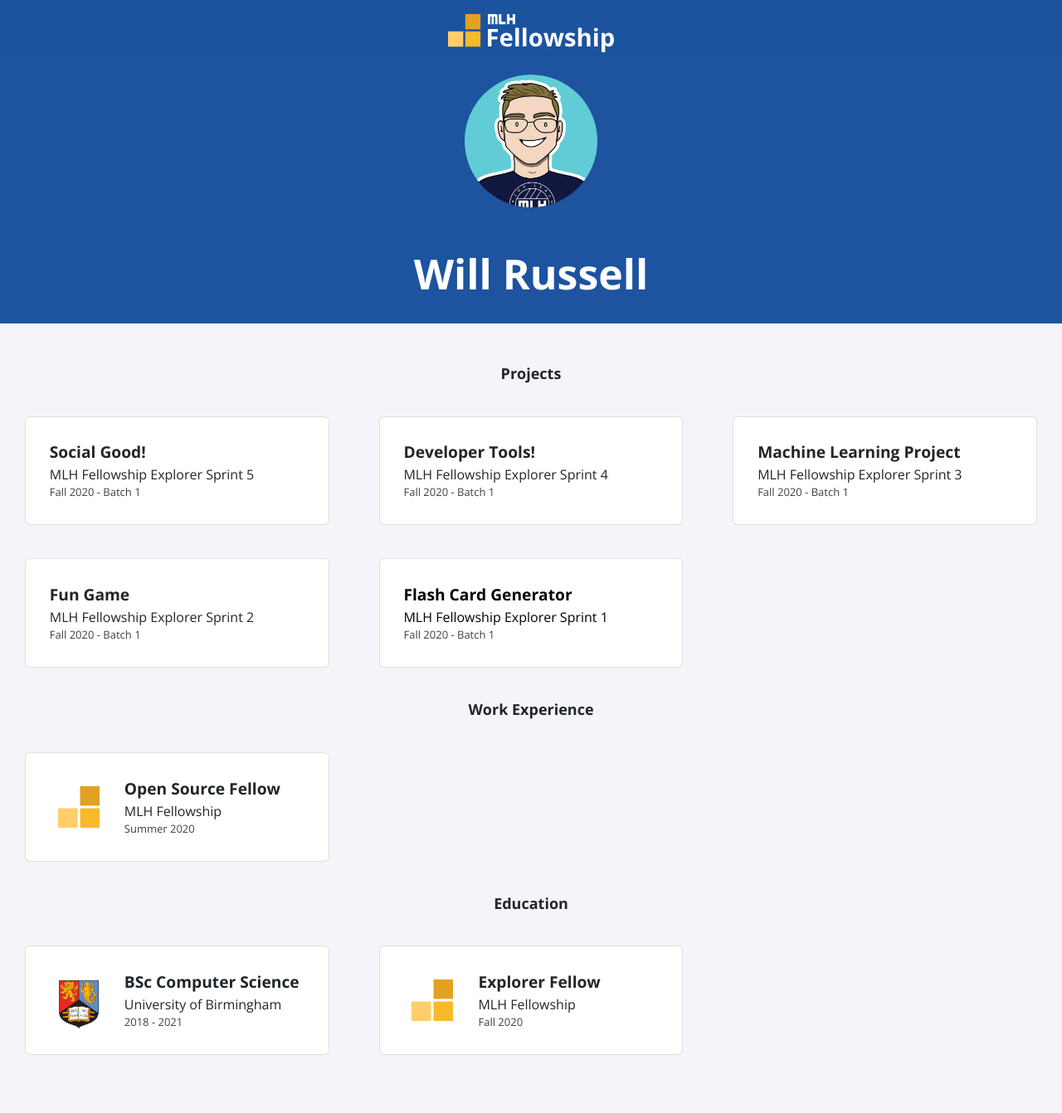
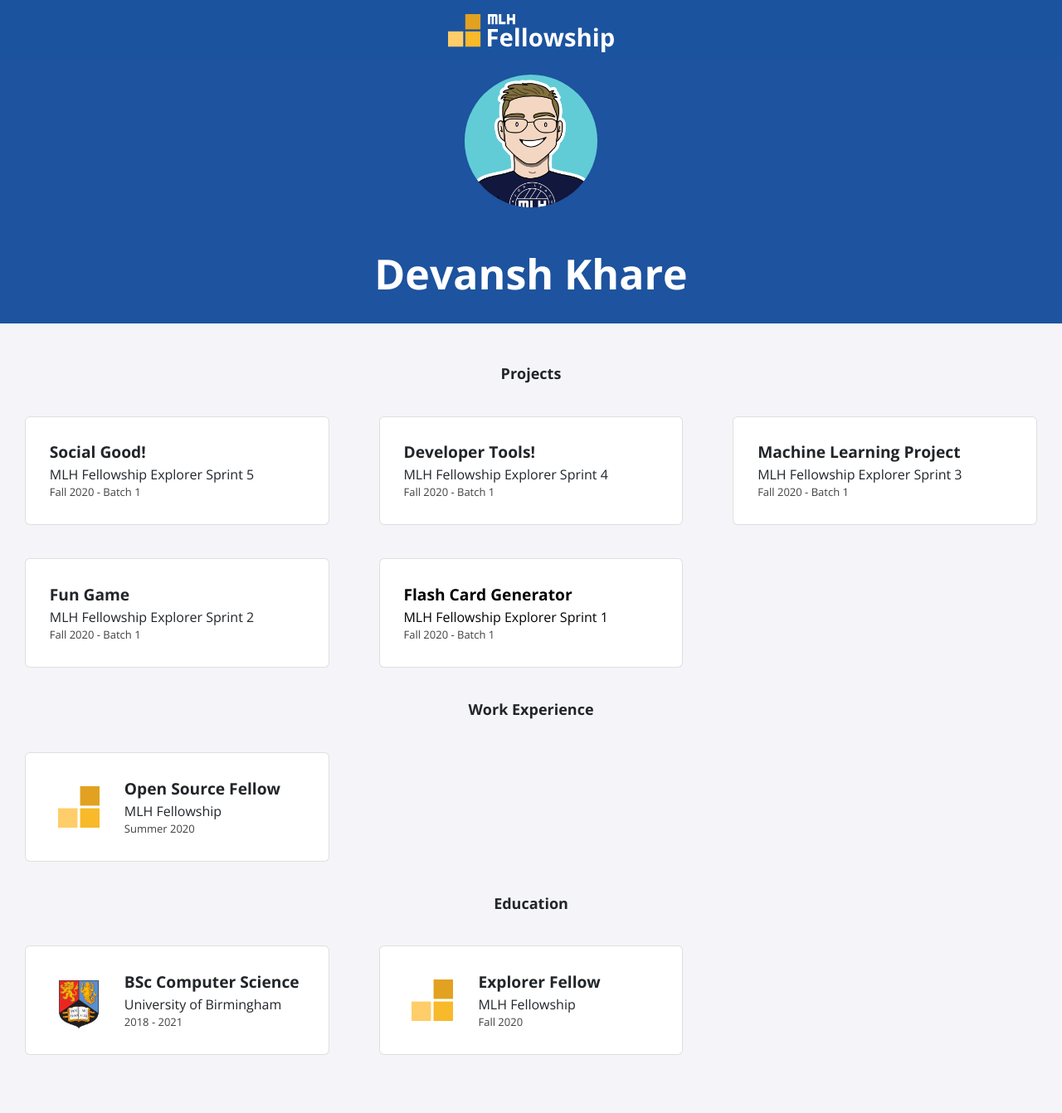
Before and after one commit to DarkMoron/DarkMoron.github.io, a Jekyll site: the page built from index.html, in a window 1280 px wide. Shown: the whole page at 83% size. Built offline with Jekyll 4.4.1, drawn with Linux system fonts in a browser that asks for light colours; nearby versions of some CDN libraries; part of the change alters nothing that is shown.

Commit message:
Update _config.yml included my info

```diff
--- a/_config.yml
+++ b/_config.yml
@@ -1,13 +1,12 @@
-title: "Will Russell"
-email: fellowship@mlh.io
+title: "Devansh Khare"
+email: kharedevansh16@gmail.com
 description: >- # this means to ignore newlines until "baseurl:"
-  Write an awesome description for your new site here. You can edit this
-  line in _config.yml. It will appear in your document head meta (for
-  Google search results) and in your feed.xml site description.
+  Infosec enthusiast | Flutter Developer
+            OSCP | CEH
 baseurl: "/"
 url: "/portfolio-template"
-twitter_username: mlhacks
-github_username:  mlh-fellowship
+twitter_username: lifelesshump
+github_username:  DarkMoron
 
 sass:
   sass_dir: _sass
```
